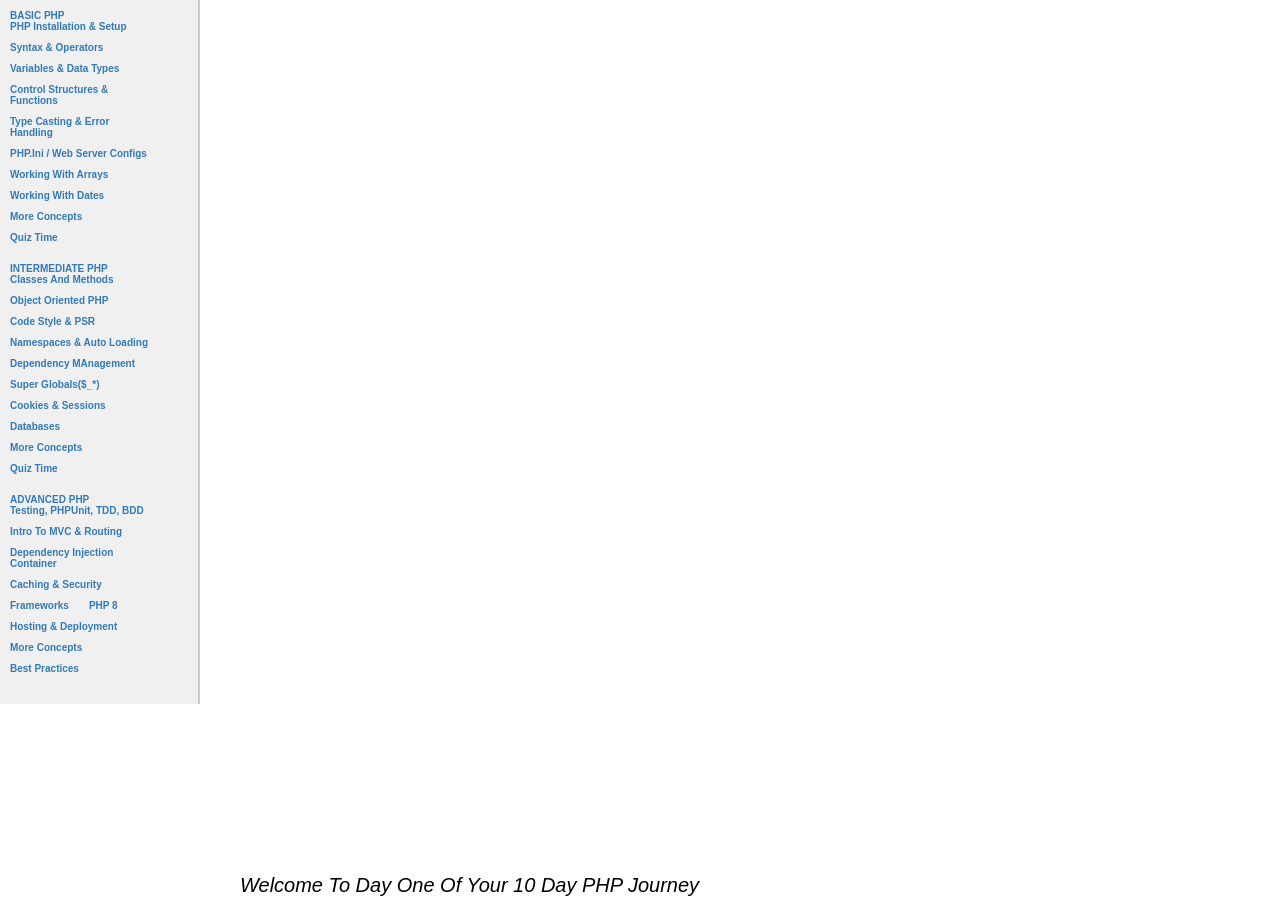
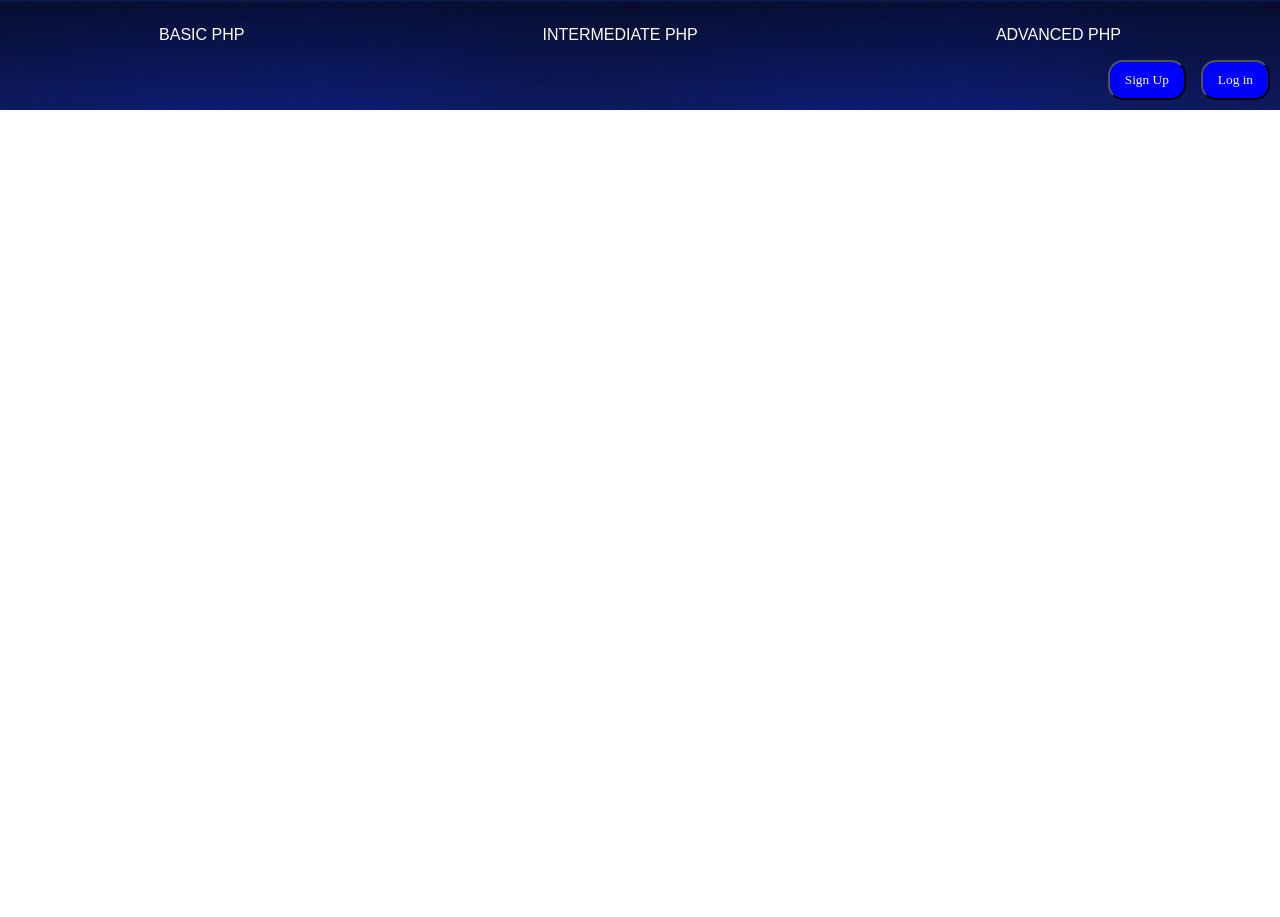
Before and after one commit to Wilson-kali/10-days-of-PHP, a PHP site: the page made by Day 1.html in a window 1280 px wide. After the commit the page ends 110 px from the top, so only its background shows below. Run offline with PHP 8.4, Linux system fonts and the light colour scheme.

Commit message:
First commit

```diff
--- a/Course.css
+++ b/Course.css
@@ -1,59 +1,38 @@
-:root {
-    --green:green;
-}
-
-* {
-    font-family: 'Poppins', sans-serif;
-    margin: 0;
-    padding: 0;
-    box-sizing: border-box;
-    outline: none;
-    border: none;
-    /* text-transform: ; */
-    transform: all .2s ease-out;
-    text-decoration: none;
-}
-
-html {
-    font-size: 16px;
-    overflow-x: hidden;
-    scroll-padding-top: 7rem;
-    scroll-behavior: smooth;
-}
-
-.sidebar {
-    width: 200px;
-    background-color: #f0f0f0;
-    padding: 10px;
-    border-right: 2px solid #ccc;
-}
-.sidebar ul {
-    list-style: none;
+body {
+    font-family: Arial, sans-serif;
+    background-color:white;
     margin: 0;
     padding: 0;
 }
-.sidebar li {
-    margin-bottom: 10px;
+
+header {
+    background: url("img/Real\ tech.jpg");
+    padding: 10px;
 }
 
-.sidebar a {
-    text-decoration: none;
-    color: #337ab7;
+nav ul {
+    list-style-type: none;
+    display: flex;
+    justify-content: space-around;
+    padding: 0;
 }
 
-.sidebar a:hover {
-    color: #23527c;
+nav ul li {
+    color: #ffffff;
 }
 
-/* .sidebar ul ul {
-    display: none;
+.auth-buttons {
+    display: flex;
+    justify-content: flex-end;
 }
 
-.sidebar li:hover > ul {
-    display: block;
-} */
+.auth-buttons button {
+    margin-left: 15px;
+    background-color: blue;
+    color: #ffffff;
+    border-radius: 15px;
+    font-family: 'Poppins';
+    padding: 10px 15px;
+    cursor: pointer;
 
-.content {
-    margin-left: 220px;
-    padding: 20px;
 }
--- a/Day 1.html
+++ b/Day 1.html
@@ -3,74 +3,26 @@
 <head>
     <meta charset="UTF-8">
     <meta name="viewport" content="width=device-width, initial-scale=1.0">
-    <title>Day 1 | 10 days of PHP</title>
-    <link rel="stylesheet" href="Course.css">
-    <link rel="stylesheet" href="Style.css">
+    <title>Day 1 | 10 Days of PHP</title>
+    <!-- <link rel="stylesheet" href="Style.css"> -->
+     <link rel="stylesheet" href="Course.css">
 </head>
 <body>
-    <!--OPENING SIDER DIVISION-->
-    <div class="sidebar">
-        <!--Side bar menu Content Start Here-->
+<header>
+    <nav>
         <ul>
-        <!--Basic PHP Start Here -->
-            <li><a href="#">BASIC PHP</a>
-                <ul>
-                    <li><a href="#">PHP Installation & Setup</a></li>
-                    <li><a href="#">Syntax & Operators</a></li>
-                    <li><a href="#">Variables & Data Types</a></li>
-                    <li><a href="#">Control Structures & Functions</a></li>
-                    <li><a href="#">Type Casting & Error Handling</a></li>
-                    <li><a href="#">PHP.ini / Web Server Configs</a></li>
-                    <li><a href="#">Working with Arrays</a></li>
-                    <li><a href="#">Working with Dates</a></li>
-                    <li><a href="#">More Concepts</a></li>
-                    <li><a href="#">Quiz Time</a></li>
-                </ul>
-            </li>
-            <!-- Basic Php Ends Here -->
+            <li>BASIC PHP</li>
+            <li>INTERMEDIATE PHP</li>
+            <li>ADVANCED PHP</li>
+        </ul>
+    </nav>
+    <div class="auth-buttons">
+        <button>Sign Up</button>
+        <button>Log in</button>
+    </div>
+</header>
 
-            <!--Intermediate Php Stats Here-->
-            <li><a href="#">INTERMEDIATE PHP</a>
-                <ul>
-                    <li><a href="#">Classes and Methods</a></li>
-                    <li><a href="#">Object Oriented PHP</a></li>
-                    <li><a href="#">Code Style & PSR</a></li>
-                    <li><a href="#">Namespaces & Auto loading</a></li>
-                    <li><a href="#">Dependency MAnagement</a></li>
-                    <li><a href="#">Super Globals($_*)</a></li>
-                    <li><a href="#">Cookies & Sessions</a></li>
-                    <li><a href="#">Databases</a></li>
-                    <li><a href="#">More Concepts</a></li>
-                    <li><a href="#">Quiz Time</a></li>
-                </ul>
-            </li>
-            <!--Intermediate PHP ends Here-->
 
-             <!--Advanced PHP start Here-->
-            <li><a href="#">ADVANCED PHP</a>
-                <ul>
-                    <li><a href="#">Testing, PHPUnit, TDD, BDD</a></li>
-                    <li><a href="#">Intro to MVC & Routing</a></li>
-                    <li><a href="#">Dependency Injection Container</a></li>
-                    <li><a href="#">Caching & Security</a></li>
-                    <li><a href="#">Frameworks</a></li>
-                    <li><a href="#">PHP 8</a></li>
-                    <li><a href="#">Hosting & Deployment</a></li>
-                    <li><a href="#">More Concepts</a></li>
-                    <li><a href="#">Best Practices</a></li>
-                </ul>
-            </li>
-             <!--Advanced PHP ends Here-->
-        </ul>
-            <!--Sider Menu Content Ends Here-->
-    </div>
-    <!--CLOSING SIDER DIVISION-->
 
-     <!--OPENING CONTENT AREA-->
-      <div class="content">
-        <p>Welcome to Day One of Your 10 day PHP Journey</p>
-
-      </div>
-     <!--CLOSING CLOSING CONTENT-->
 </body>
 </html>
--- a/Style.css
+++ b/Style.css
@@ -53,7 +53,8 @@ p {
     font-size: 20px;
     font-style: italic;
     gap: 2rem;
-    margin-top: 15rem;
+    margin-top: 2rem;
+    font-weight: 600;
 
 }
 
@@ -197,6 +198,7 @@ h4{
     font-size: 18px;
     padding: 2rem;
     font-family:Arial, Helvetica, sans-serif;
+    margin-top: 10rem;
 
 }
 
```
Also changed, not shown: index.html (+7 -8 lines), next.html (+8 -7 lines), img/Day1.jpg (added), img/image.png (added), img/number-10.png (added), img/number-2.png (added), img/number-3.png (added), img/number-8.png (added), img/number-9.png (added), img/number-four.png (added), img/number-one.png (added), img/seven.png (added), img/six.png (added).
